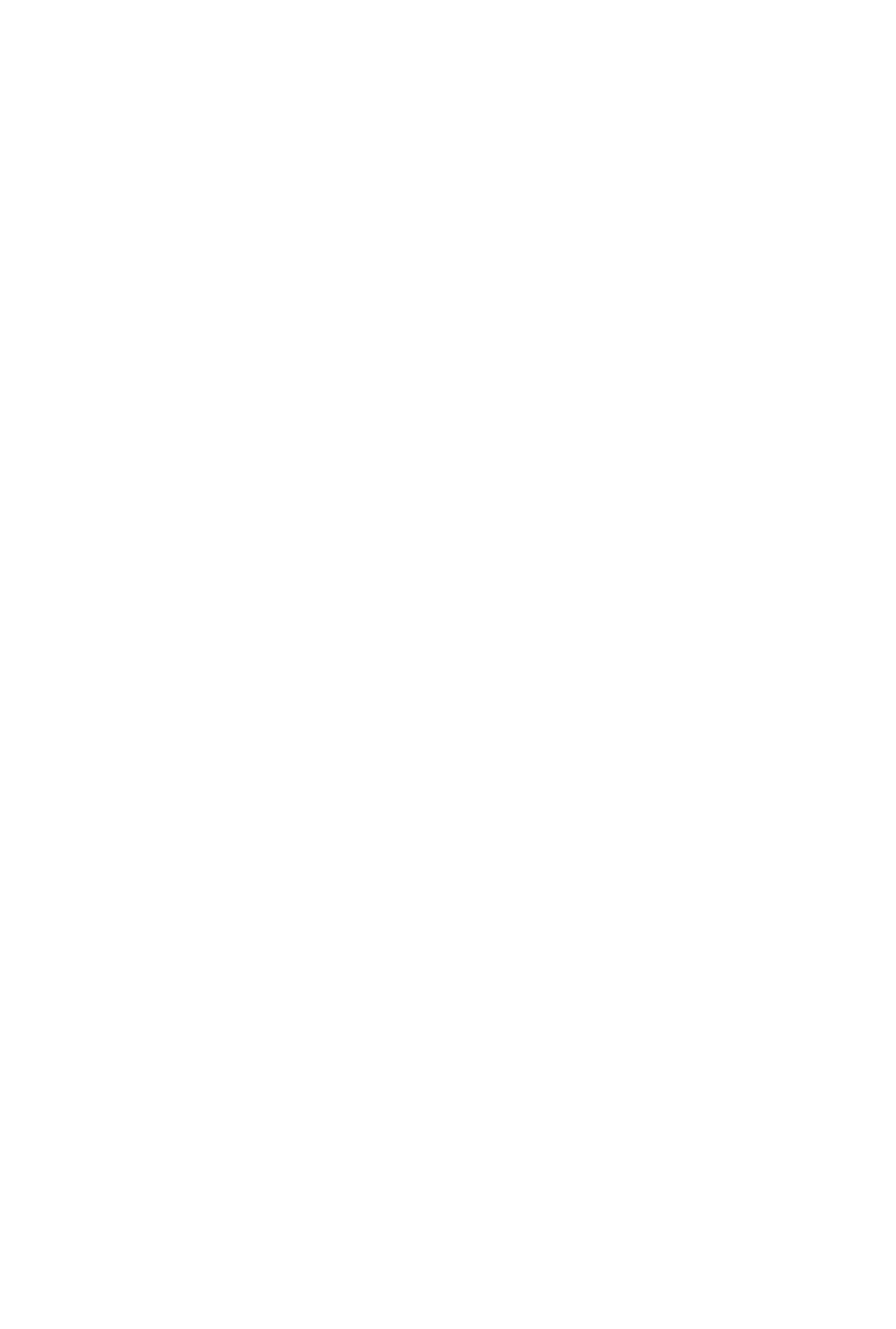
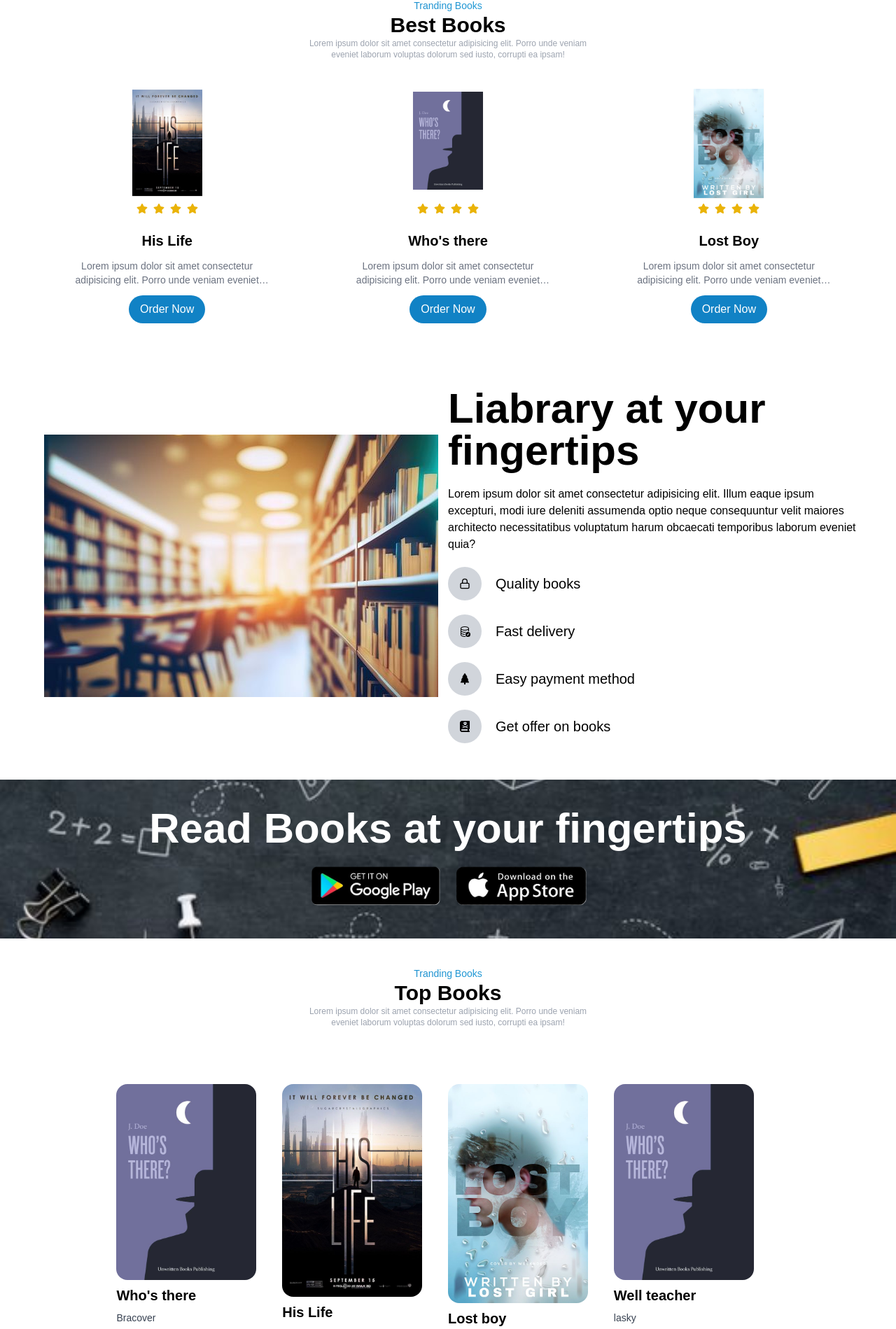
Before and after one commit to porashor/one-page-project4-books, a React (Vite) app: page / in a window 1280 px wide. Shown: the part 796-2695 px from the top of the page at 70% size. Before the commit the page ends 800 px from the top, so only its background shows below. Built offline with nearby package versions, Linux system fonts and the light colour scheme.

Commit message:
after ending some state

```diff
--- a/src/App.jsx
+++ b/src/App.jsx
@@ -1,12 +1,20 @@
 import React from 'react'
 import Navbar from './Components/Navbar'
 import Hero from './Components/Hero'
+import BestBooks from './Components/BestBooks'
+import Banner from './Components/Banner'
+import Online from './Components/Online'
+import TopBooks from './Components/TopBooks'
 
 const App = () => {
   return (
-    <div className='bg-white text-black dark:bg-black dark:text-white'>
+    <div className='bg-white text-black dark:bg-gray-900 dark:text-white'>
       <Navbar/>
       <Hero/>
+      <BestBooks/>
+      <Banner/>
+      <Online/>
+      <TopBooks/>
     </div>
   )
 }
--- /dev/null
+++ b/src/Components/Banner.jsx
@@ -0,0 +1,44 @@
+import React from 'react'
+import Banner1 from "../assets/website/library.jpg"
+import { LuLock } from 'react-icons/lu'
+import { BsDatabaseCheck, BsTreeFill } from 'react-icons/bs'
+import { FaBookSkull } from 'react-icons/fa6'
+const Banner = () => {
+  return (
+    <div className='min-h-[600px]'>
+      <div className='container py-10'>
+        <div className='grid grid-cols-1 md:grid-cols-2 items-center'>
+          <div className='flex items-center justify-center'>
+            <img src={Banner1} alt="" />
+          </div>
+          <div className=''>
+            <div className='max-w-[600px] space-y-5'>
+              <h1 className='text-4xl font-bold md:text-5xl lg:text-6xl'>Liabrary at your fingertips</h1>
+              <p>
+                Lorem ipsum dolor sit amet consectetur adipisicing elit. Illum eaque ipsum excepturi, modi iure deleniti assumenda optio neque consequuntur velit maiores architecto necessitatibus voluptatum harum obcaecati temporibus laborum eveniet quia?
+              </p>
+              <div className='flex items-center gap-5 '>
+                <div  className='bg-gray-300 p-4 rounded-full'><LuLock className=''/></div>
+                <p className='text-xl'>Quality books</p>
+              </div>
+              <div className='flex items-center gap-5 '>
+                <div  className='bg-gray-300 p-4 rounded-full'><BsDatabaseCheck className=''/></div>
+                <p className='text-xl'>Fast delivery</p>
+              </div>
+              <div className='flex items-center gap-5 '>
+                <div  className='bg-gray-300 p-4 rounded-full'><BsTreeFill className=''/></div>
+                <p className='text-xl'>Easy payment method</p>
+              </div>
+              <div className='flex items-center gap-5 '>
+                <div  className='bg-gray-300 p-4 rounded-full'><FaBookSkull className=''/></div>
+                <p className='text-xl'>Get offer on books</p>
+              </div>
+            </div>
+          </div>
+        </div>
+      </div>
+    </div>
+  )
+}
+
+export default Banner
--- /dev/null
+++ b/src/Components/BestBooks.jsx
@@ -0,0 +1,30 @@
+import React from 'react'
+import { cardData } from '../data/Data'
+import { FaStar } from 'react-icons/fa'
+import Card from './Part/Card'
+const BestBooks = () => {
+  return (
+    <div className='py-10'>
+      <div className='container'>
+        {/* card header */}
+        <div className='text-center mb-20 max-w-[400px] mx-auto'>
+            <p className='text-sm gradinet-text'>Tranding Books</p>
+            <h1 className='text-3xl font-bold'>Best Books</h1>
+            <p className='text-xs text-gray-400'>
+                Lorem ipsum dolor sit amet consectetur adipisicing elit. Porro unde veniam eveniet laborum voluptas dolorum sed iusto, corrupti ea ipsam!
+            </p>
+        </div>
+        {/* card section */}
+        <div className='grid grid-cols-1 sm:grid-cols-2 md:grid-cols-3 md:gap-5 place-items-center'>
+            {
+                cardData.map((item, index)=>(
+                    <Card key={index} img={item.img} title={item.title} des={item.des}/>
+                ))
+            }
+        </div>
+      </div>
+    </div>
+  )
+}
+
+export default BestBooks
--- /dev/null
+++ b/src/Components/Online.jsx
@@ -0,0 +1,26 @@
+import React from 'react'
+import imege from "../assets/play_store.png"
+import imege2 from "../assets/app_store.png"
+import bg from "../assets/website/banner.jpg"
+const Online = () => {
+    const bgimge = {
+        backgroundImage: `url(${bg})`,
+        backgroundPosition: "center",
+        backgroundRepeat : "no-repeat",
+        backgroundSize: "cover",
+        width: "100%"
+      }
+  return (
+    <div style={bgimge}>
+      <div className='w-[80%] mx-auto py-10 space-y-4'>
+        <h1 className='text-center font-bold text-4xl sm:text-5xl md:text-6xl  text-white'>Read Books at your fingertips</h1>
+        <div className='flex items-center gap-2 justify-center'>
+            <img src={imege} alt="" className='w-[200px]'/>
+            <img src={imege2} alt="" className='w-[200px]'/>
+        </div>
+      </div>
+    </div>
+  )
+}
+
+export default Online
--- /dev/null
+++ b/src/Components/Part/Card.jsx
@@ -0,0 +1,27 @@
+import React from 'react'
+import { FaStar } from 'react-icons/fa'
+
+const Card = ({key, img, title, des}) => {
+  return (
+    <div key={key} className='rounded-2xl bg-white dark:bg-gray-800 hover:text-white realative duration-high group max-w-[300px] hover:bg-primary dark:hover:bg-primary'>
+        <div className='h-[100px]'>
+            <img src={img} alt="bestBooks" className='max-w-[100px] block mx-auto transform -translate-y-1/4 group-hover:scale-105 duration-300 shadow-sm' />
+        </div>
+        <div className='text-center space-y-3 py-3'>
+            <div className='w-full py-3 justify-center flex gap-2 items-center'>
+                <FaStar className='text-yellow-500'/>
+                <FaStar className='text-yellow-500'/>
+                <FaStar className='text-yellow-500'/>
+                <FaStar className='text-yellow-500'/>
+            </div>
+            <h1 className='text-xl font-bold'>
+                {title}
+            </h1>
+            <p className='text-gray-500 group-hover:text-white  duration-300 text-sm line-clamp-2'>{des}</p>
+            <button className='bg-primary text-white px-4 py-2 rounded-full mt-4 hover:scale-105 duration-200 group-hover:text-primary  group-hover:bg-white'>Order Now</button>
+        </div>
+    </div>
+  )
+}
+
+export default Card
--- /dev/null
+++ b/src/Components/TopBooks.jsx
@@ -0,0 +1,39 @@
+import React from 'react'
+import { allData } from '../data/Data'
+import { FaStar } from 'react-icons/fa6'
+
+const TopBooks = () => {
+  return (
+    <div className='container py-10'>
+      {/* card header */}
+      <div className='text-center mb-20 max-w-[400px] mx-auto'>
+            <p className='text-sm gradinet-text'>Tranding Books</p>
+            <h1 className='text-3xl font-bold'>Top Books</h1>
+            <p className='text-xs text-gray-400'>
+                Lorem ipsum dolor sit amet consectetur adipisicing elit. Porro unde veniam eveniet laborum voluptas dolorum sed iusto, corrupti ea ipsam!
+            </p>
+        </div>
+        <div className='w-[80%] mx-auto grid grid-cols-1 md:grid-cols-3 lg:grid-cols-4'>
+            {
+                allData.map((item, index)=>(
+                    <div key={index} className='space-y-2'>
+                        <div>
+                            <img src={item.img} className='w-[200px] rounded-2xl' alt="" />
+                        </div>
+                        <h1 className='text-xl font-semibold'>{item.title}</h1>
+                        <p className='text-sm text-gray-700'>{item.writer}</p>
+                        <div className='flex items-center gap-2'>
+                            <FaStar className='text-yellow-500'/><p>{item.rate}</p>
+                        </div>
+                    </div>
+                ))
+            }
+        </div>
+        <div className='text-center py-2'>
+            <button className='text-white gradinet px-4 py-2 rounded-full hover:scale-105 duration-200'>View all books</button>
+        </div>
+    </div>
+  )
+}
+
+export default TopBooks
--- a/src/data/Data.jsx
+++ b/src/data/Data.jsx
@@ -20,3 +20,57 @@ export const navLinks = [
         links: "post"
     },
 ]
+import { BiImageAdd } from "react-icons/bi"
+import image from "../assets/books/book1.jpg"
+import image2 from "../assets/books/book2.jpg"
+import image3 from "../assets/books/book3.jpg"
+export const cardData = [
+    {
+        img: image2,
+        title: "His Life",
+        des: "Lorem ipsum dolor sit amet consectetur adipisicing elit. Porro unde veniam eveniet laborum voluptas dolorum sed iusto, corrupti ea ipsam!"
+    },
+    {
+        img: image,
+        title: "Who's there",
+        des: "Lorem ipsum dolor sit amet consectetur adipisicing elit. Porro unde veniam eveniet laborum voluptas dolorum sed iusto, corrupti ea ipsam!"
+    },
+    {
+        img: image3,
+        title: "Lost Boy",
+        des: "Lorem ipsum dolor sit amet consectetur adipisicing elit. Porro unde veniam eveniet laborum voluptas dolorum sed iusto, corrupti ea ipsam!"
+    },
+]
+
+export const allData = [
+    {
+        title: "Who's there",
+        writer: "Bracover",
+        rate: "5",
+        img: image
+    },
+    {
+        title: "His Life",
+        writer: "John",
+        rate: "4.5",
+        img: image2
+    },
+    {
+        title: "Lost boy",
+        writer: "listy",
+        rate: "4.7",
+        img: image3
+    },
+    {
+        title: "Well teacher",
+        writer: "lasky",
+        rate: "4.4",
+        img: image
+    },
+    {
+        title: "Whele hunter",
+        writer: "bestywrite",
+        rate: "4.5",
+        img: image3
+    },
+]
--- a/src/index.css
+++ b/src/index.css
@@ -28,3 +28,13 @@ html {
 ::selection {
   @apply bg-primary text-white;
 }
+
+
+@layer components{
+  .gradinet-text{
+    @apply bg-gradient-to-r from-primary to-secondary text-transparent bg-clip-text
+  }
+  .gradinet{
+    @apply bg-gradient-to-r from-primary to-secondary
+  }
+}
```
